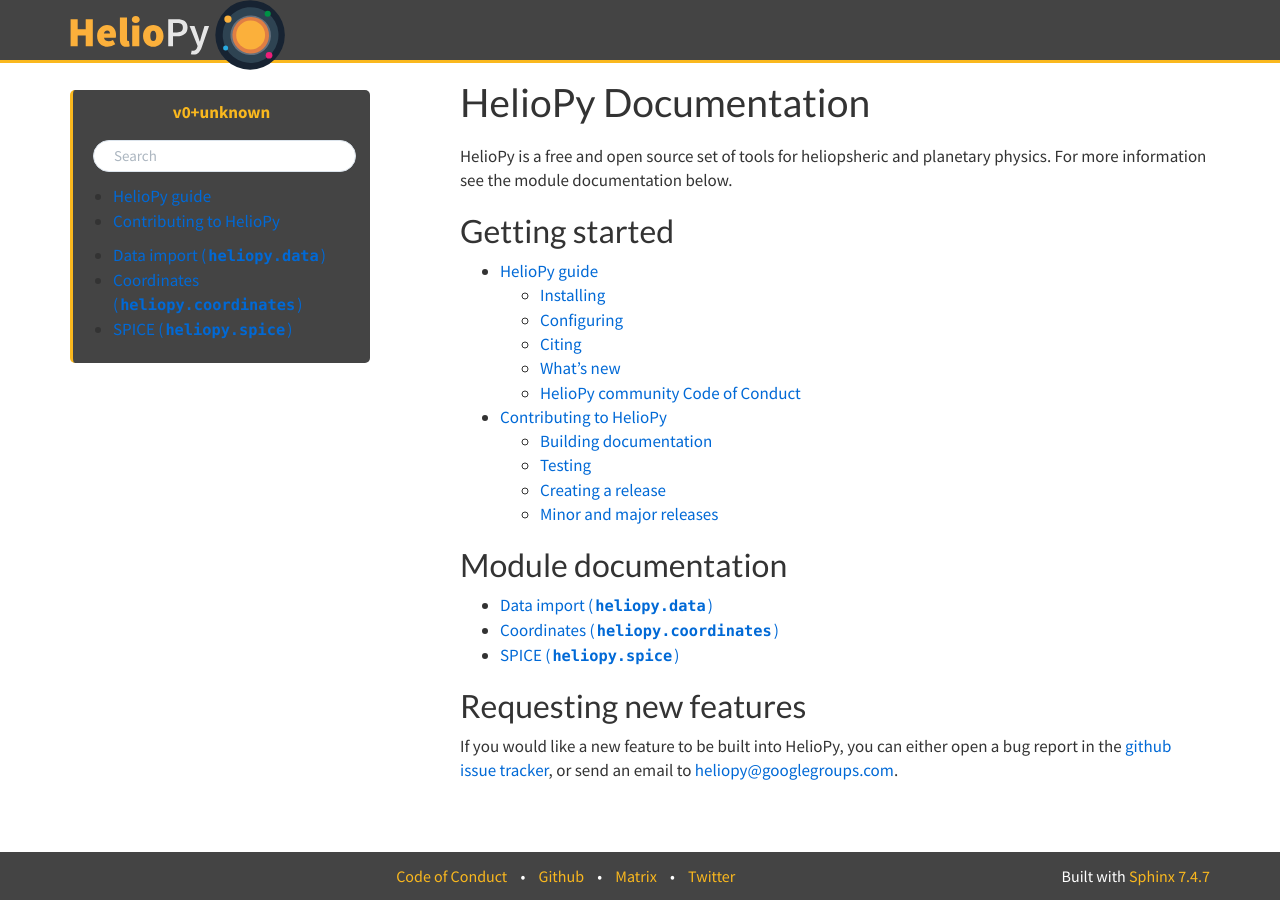
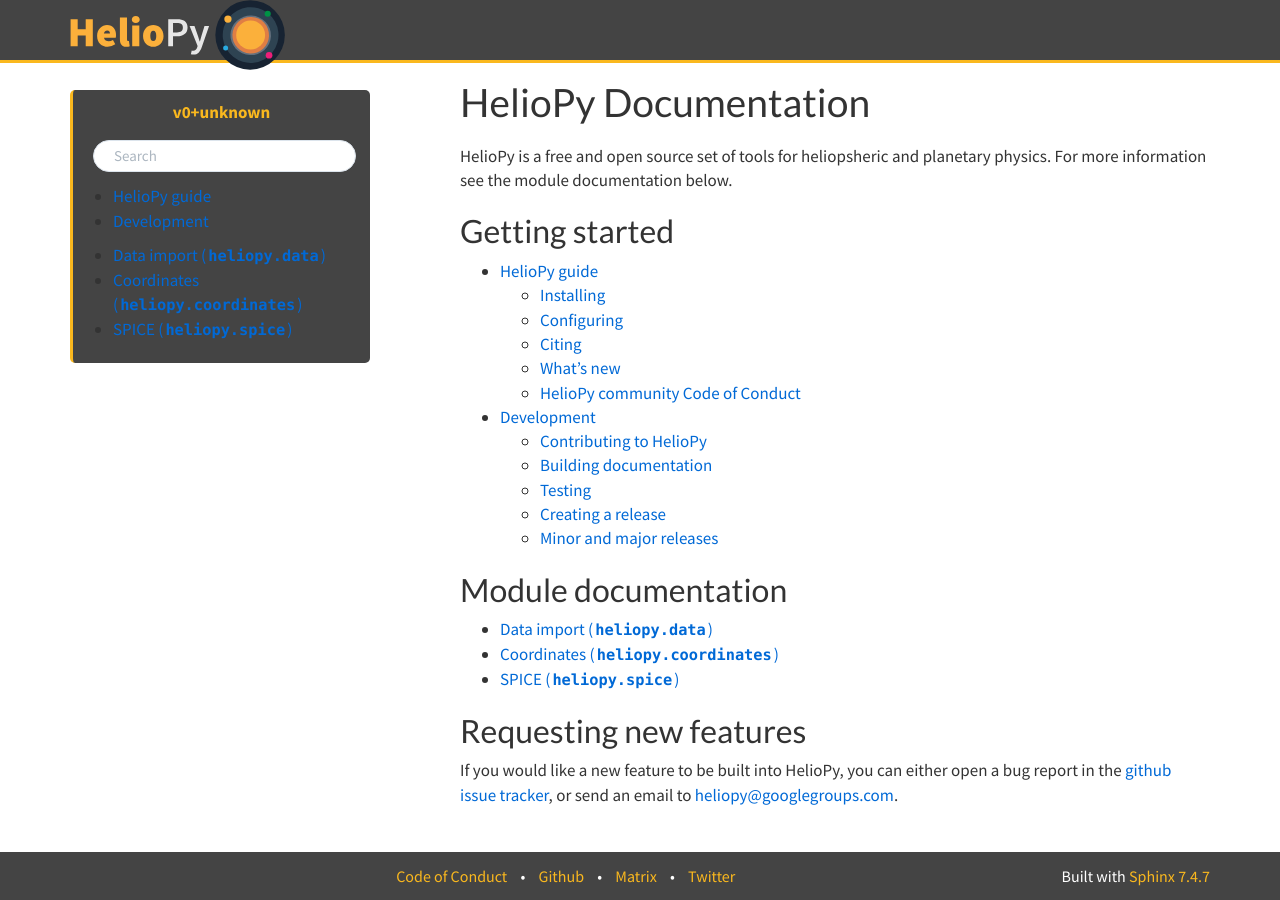
Before and after one commit to heliopython/heliopy, a Sphinx documentation site: the page built from doc/source/index.rst, in a window 1280 px wide. Built offline with Sphinx 7.4.7, drawn with Linux system fonts in a browser that asks for light colours; pages that are not in the unit, such as notebooks, are missing from menus; some of the changed lines change nothing that is shown.

Commit message:
Add a contributing guide

```diff
--- /dev/null
+++ b/doc/source/development/contributing.rst
@@ -0,0 +1,124 @@
+Contributing to HelioPy
+=======================
+
+HelioPy aims to be a comprehensive Python package for downloading and working
+with data from heliospheric and planetary missions. The people who help
+develop or contribute to HelioPy are varied in ability and experience, with
+everyone being volunteers who work on in in their spare time. We pride ourselves
+on being a welcoming community and we would love you to contribute!
+
+If you have any questions, comments or just want to say hello,
+we have online chat on `Matrix`_ which requires no registration or a bit more
+old school, a `Google Group`_ which you can email.
+
+.. _Matrix: https://riot.im/app/#/room/#heliopy:matrix.org
+.. _Google Group: https://groups.google.com/forum/#!forum/heliopy
+
+How To Contribute
+-----------------
+
+Documentation
+#############
+
+Most of the items within HelioPy are documented `online here`_.
+This documentation is not only for the code, but contains setup
+instructions, quick start guides, and worked examples. However, documentation
+is never complete; there are always areas that could be expanded upon or could
+do with some proof reading to check whether what is written is easy to follow
+and understandable. If parts are confusing or difficult to follow, we would
+love suggestions or improvements!
+
+.. _online here: https://docs.heliopy.org/en/stable/
+
+Code
+####
+
+There are a list of open issues on Github `issues`_ where all the known
+bugs and suggestions for improvement are kept. Some issues have
+the `Good first issue`_ label, which is a good place to start. These are issues
+that can be tackled with a minimum understanding of the HelioPy codebase.
+
+.. _issues: https://github.com/heliopython/HelioPy/issues
+.. _Good first issue: https://github.com/heliopython/heliopy/issues?q=is%3Aissue+is%3Aopen+label%3A%22Good+first+issue%22
+
+How to setup a work environment
+-------------------------------
+
+We recommend using miniconda or Anaconda instead of native operating
+system Python packages as it makes installing and debugging HelioPy much easier.
+To create a miniconda environment, follow the installation `instructions here`_.
+
+Next, setup the conda environment:
+
+.. code:: bash
+
+    conda create -n heliopy-dev python
+    source activate heliopy-dev
+
+This will create a new conda environment called heliopy-dev. The next step is
+to install a development version of HelioPy.
+
+If you have a `GitHub`_ account, you can `fork`_ the `HelioPy repository`_
+(the fork button is to the top right) and use that url for the ``git clone``.
+This will make submitting changes easier in the long term for you:
+
+.. code:: bash
+
+    git clone https://github.com/heliopython/heliopy.git heliopy
+    cd heliopy
+    pip install -r requirements/test.txt
+    pip install -e .
+
+Edit the code
+--------------
+
+Now you have the latest version of HelioPy installed and are ready to work on
+it! When you start making changes you will want to create a new git branch
+to work on:
+
+.. code:: bash
+
+    git checkout -b my_fix
+
+You can change ``my_fix`` to anything you prefer. If you get stuck or want
+help, just `ask here`_!
+
+.. _miniconda: https://conda.io/miniconda.html
+.. _instructions here: https://conda.io/docs/user-guide/install/index.html
+.. _git: https://git-scm.com/book/en/v2/Getting-Started-Installing-Git
+.. _GitHub: https://github.com/
+.. _fork: https://guides.github.com/activities/forking/
+.. _HelioPy repository: https://github.com/heliopython/heliopy
+.. _ask here: https://groups.google.com/forum/#!forum/heliopy
+
+Submit the code
+---------------
+
+Once you have made some changes, you need to commit the changes:
+
+.. code:: bash
+
+    git commit -a -m '<message>'
+
+where ``<message>`` is replaced with a short message explaining the changes
+you have made.
+
+The next step is to submit the changes back to HelioPy by submitting a
+Pull Request (PR) using GitHub.  If you are new to pull requests,
+here is a `friendly guide`_. Your pull request will then be checked over by
+someone else for bugs/any suggestions for improvement, before being merged
+into the main code base of HelioPy.
+
+If you do not have time to finish what you started on or ran out of time and
+do not want to submit a pull request, you can create a git patch and send it
+to the `Google Group`_. This way, you still get acknowledged for the work you
+did and this can be viewed within the HelioPy git history.
+
+.. code:: bash
+
+    git format-patch master --stdout > my_fix.patch
+
+Just remember, if you hit any problems get in touch!
+
+.. _friendly guide: https://guides.github.com/activities/hello-world/
+.. _Google Group: https://groups.google.com/forum/#!forum/heliopy
--- a/doc/source/development/index.rst
+++ b/doc/source/development/index.rst
@@ -1,9 +1,10 @@
-Contributing to HelioPy
------------------------
+Development
+-----------
 
 .. toctree::
    :maxdepth: 1
 
+   contributing
    docs
    testing
    release
```
